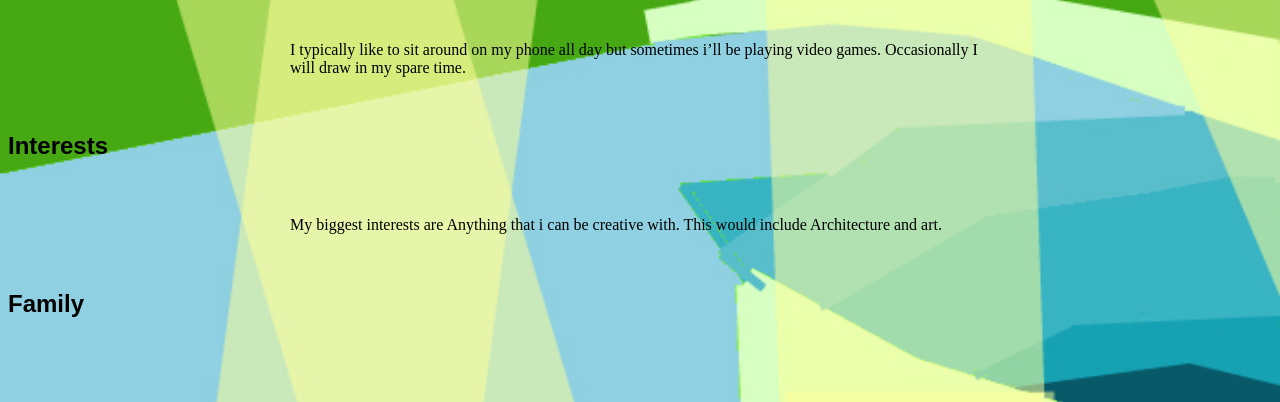
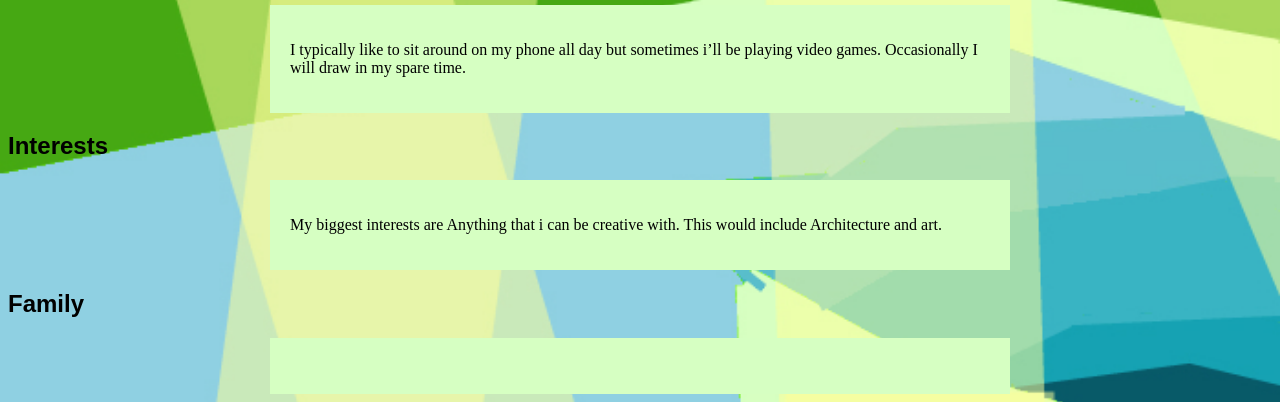
Before and after one commit to Corbcancode/Corbcancode.github.io, a plain HTML site: page index.html in a window 1280 px wide. Shown: the part 571-973 px from the top of the page. Drawn offline with Linux system fonts and the light colour scheme.

Commit message:
Update mystyle.css

```diff
--- a/mystyle.css
+++ b/mystyle.css
@@ -25,6 +25,6 @@ header {
     }
 body{ background: url('background.jpg'); color:(214,255,194);
 background-size: cover;}
-    article {max-width: 700px; padding:20px; margin:0 auto; background:(214,255,194);}
+    article {max-width: 700px; padding:20px; margin:0 auto; background: rgb(214,255,194);}
     @media (max-width: 700px) {background:red; h1{font-size: 36px; } li {display:block; padding:5px;}}
 .header {font-family: sans-serif}
```
